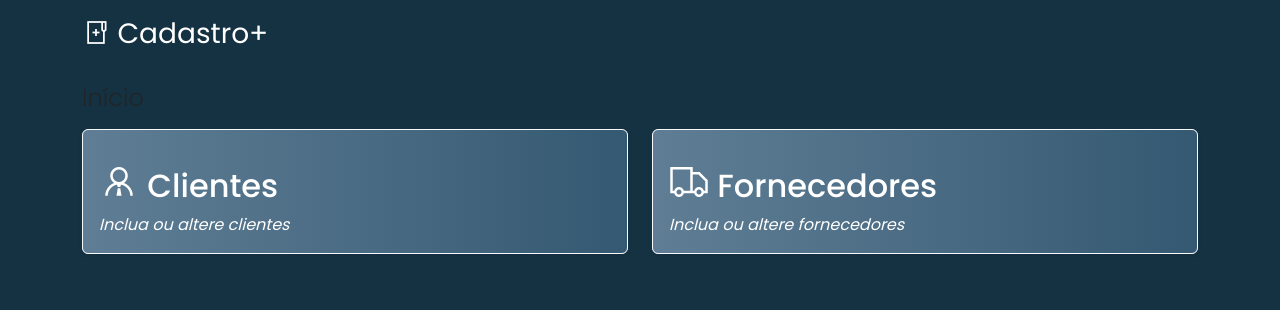
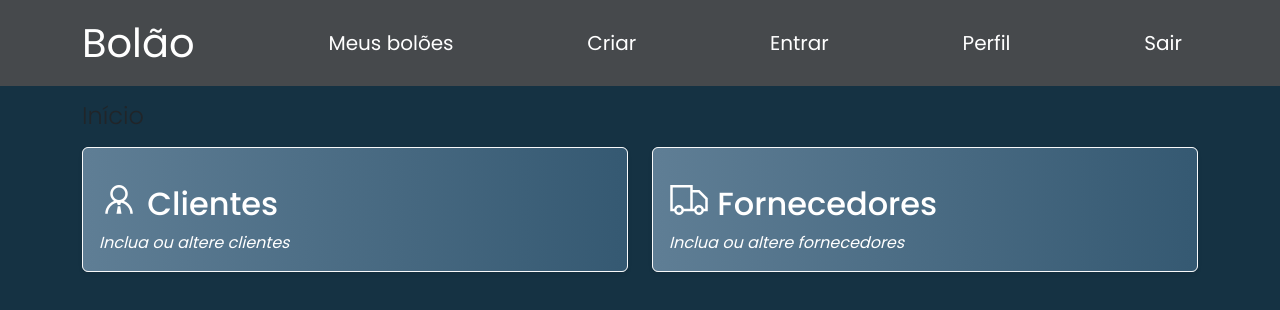
Before and after one commit to bedrohenr/dev-web-frontend, an Angular app: page / in a window 1280 px wide. Shown: the top 310 px of the page. Built offline with nearby package versions, Linux system fonts and the light colour scheme.

Commit message:
desnevolvendo o header

```diff
--- /dev/null
+++ b/src/app/components/header/header.component.css
@@ -0,0 +1,4 @@
+.main-header {
+  background-color: #46494C;
+  display: flex;
+}
--- a/src/app/components/header/header.component.html
+++ b/src/app/components/header/header.component.html
@@ -1,8 +1,13 @@
 
 <header>
-  <nav class="navbar ">
+  <nav class="navbar main-header">
     <div class="container">
-      <a class="navbar-brand fs-3 text-white" href="#"><i class="las la-folder-plus"></i> Cadastro+</a>
+      <a class="navbar-brand fs-1 text-white initial" href="#">Bolão</a>
+      <a class="navbar-brand fs-5 text-white" href="#">Meus bolões</a>
+      <a class="navbar-brand fs-5 text-white" href="#">Criar</a>
+      <a class="navbar-brand fs-5 text-white" href="#">Entrar</a>
+      <a class="navbar-brand fs-5 text-white" href="#">Perfil</a>
+      <a class="navbar-brand fs-5 text-white" href="#">Sair</a>
     </div>
   </nav>
 </header>
--- a/src/app/components/header/header.component.ts
+++ b/src/app/components/header/header.component.ts
@@ -3,6 +3,7 @@ import { Component } from '@angular/core';
 @Component({
   selector: 'app-header',
   templateUrl: './header.component.html',
+  styleUrls: ['./header.component.css']
 })
 export class HeaderComponent {
 
```
